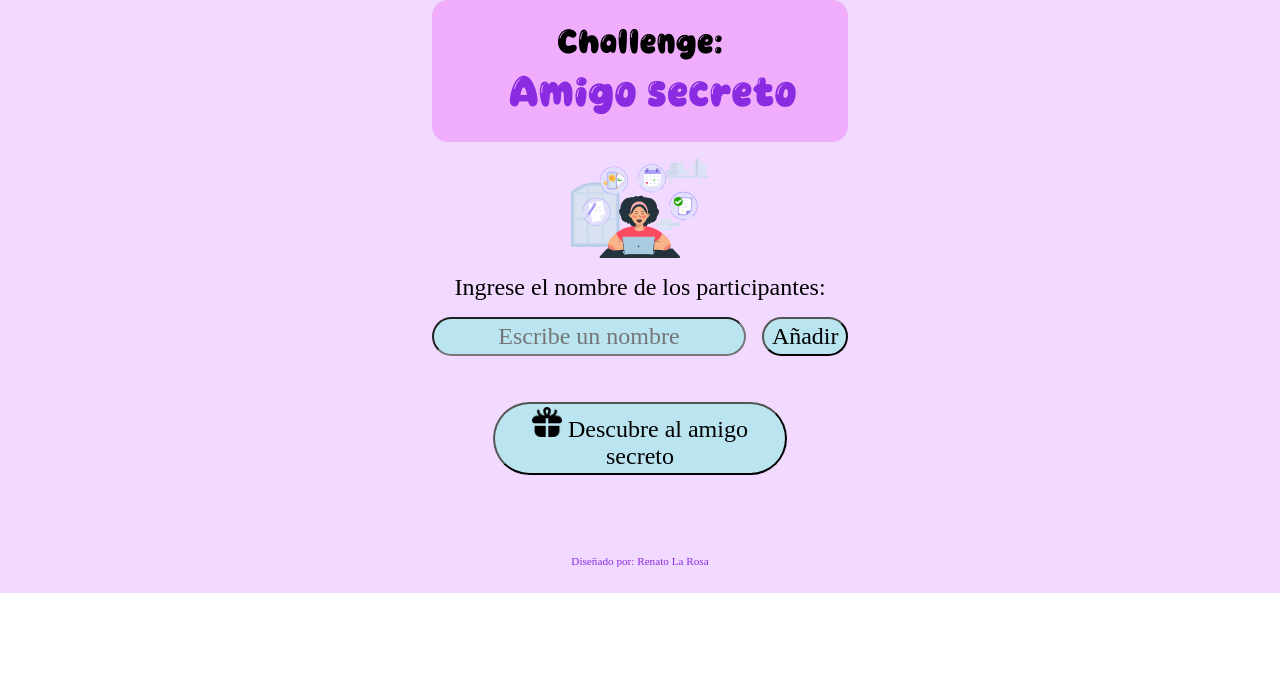
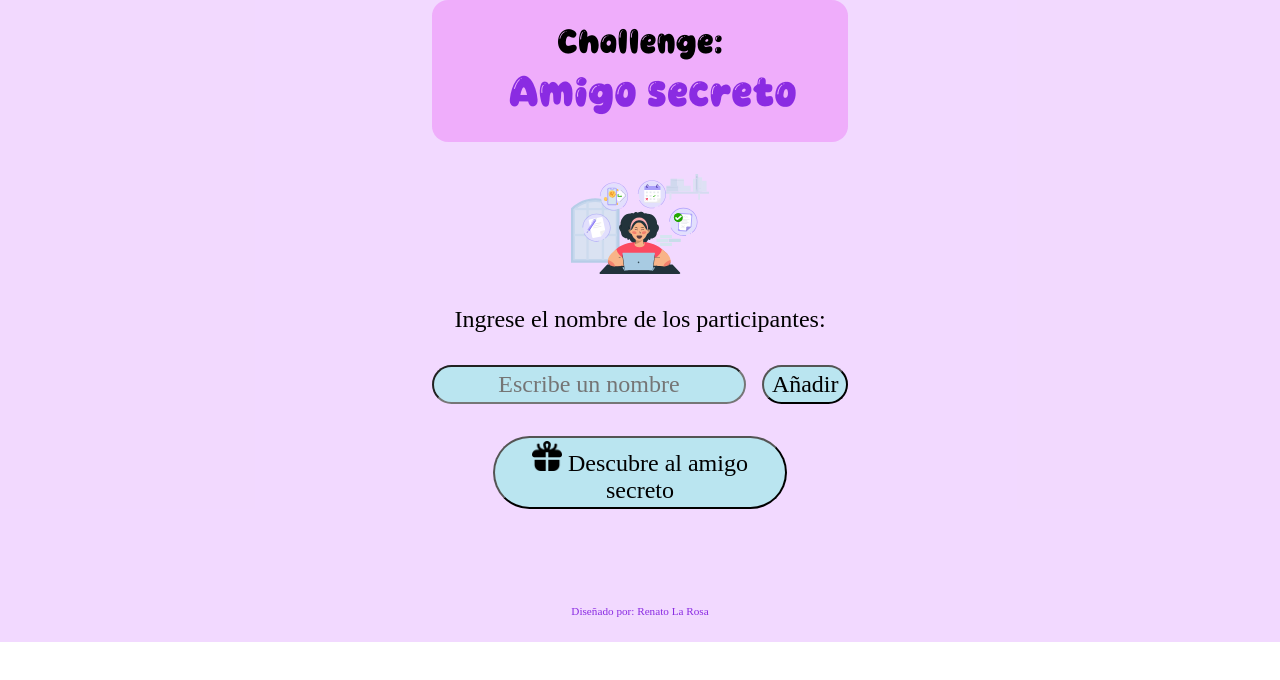
Before and after one commit to RenatoLR/6.Chalenge_Amigo_secreto, a plain HTML site: page index.html in a window 1280 px wide. Drawn offline with Linux system fonts and the light colour scheme; a web font is replaced by a local one.

Commit message:
Update style.css

```diff
--- a/styles.css/style.css
+++ b/styles.css/style.css
@@ -19,7 +19,7 @@
     display: flex;
     flex-direction: column;
     background-color: rgba(202, 101, 252, 0.247);
-    gap: 1rem;
+    gap: 2rem;
     align-items: center;
 }
 .encabezado{
@@ -63,7 +63,6 @@
     display: flex;
     flex-direction: column;
     align-items: center;
-    gap: 0.3rem;
 }
 .button_1{
     display: flex;
```
